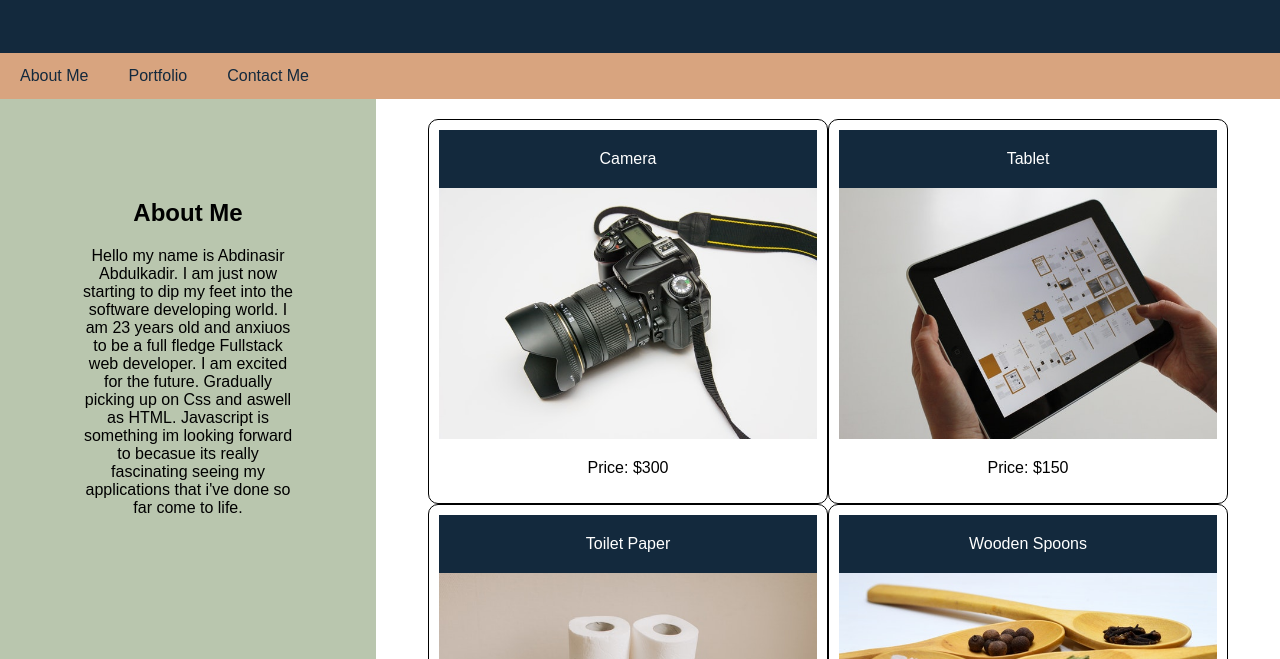
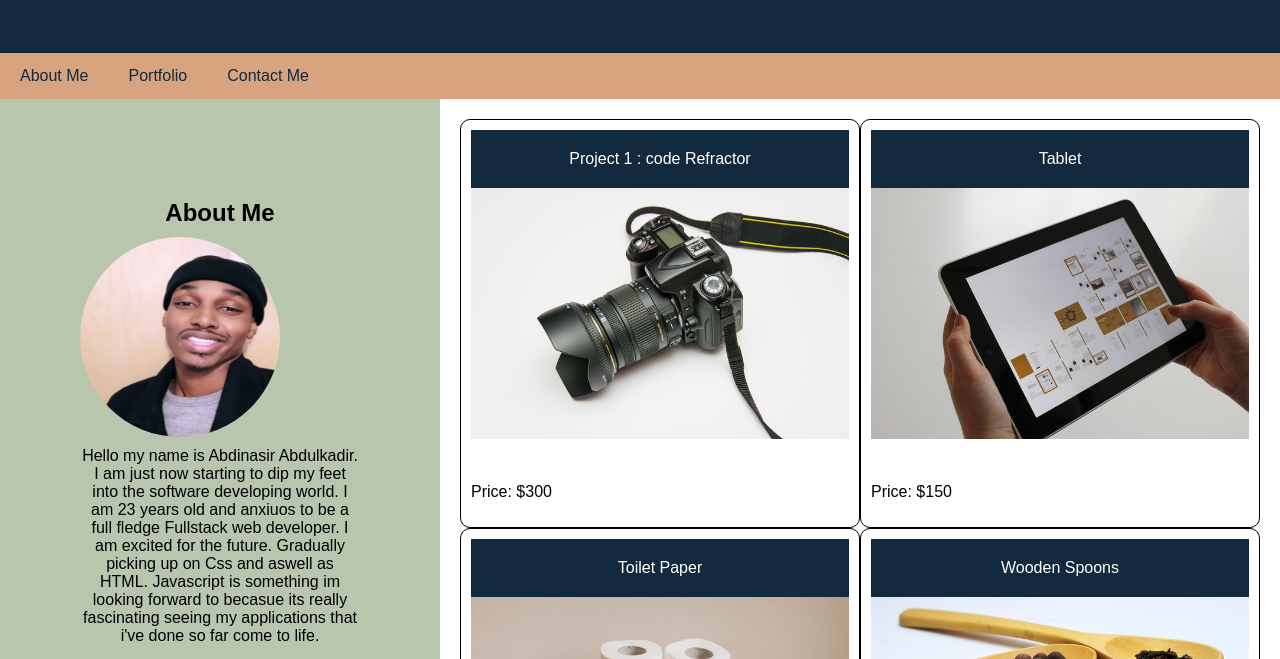
Before and after one commit to nasiromar/Portfolio-A1, a plain HTML site: page index.html in a window 1280 px wide. Shown: the part 141-800 px from the top of the page. Drawn offline with Linux system fonts and the light colour scheme; files whose address does not match are found by name.

Commit message:
css styling

```diff
--- a/Assets/css/style.css
+++ b/Assets/css/style.css
@@ -31,14 +31,14 @@ main {
   display: flex;
   flex-wrap: wrap;
 }
-
-.img {
+.photo {
   width: 200px;
   height: 200px;
   border-radius: 300px;
   margin-inline: 40px;
   position: relative;
-  bottom: 70PX;
+  bottom: 5PX;
+  float: right;
 }
 
 aside {
@@ -80,6 +80,8 @@ footer {
 
 .card p {
   text-align: center;
+  display: flex;
+  margin-top: 40px;
 }
 
 .card img {
--- a/index.html
+++ b/index.html
@@ -27,13 +27,17 @@
       <!-- Sidebar -->
       <aside>
         <h2>About Me</h2>
+        <div class="photo">
+          <img class="photo" src="./Assets/nas-1.jpeg">
+        </div>
+
         <p>Hello my name is Abdinasir Abdulkadir. I am just now starting to dip my feet into the software developing world.
           I am 23 years old and anxiuos to be a full fledge Fullstack web developer. I am excited for the future. Gradually picking up on Css and aswell as HTML. Javascript is something im looking forward to becasue its really fascinating seeing my applications that i've done so far come to life.</p>
       </aside>
       <!-- Product Cards -->
       <div class="products">
         <section class="card">
-          <header>Camera</header>
+          <header>Project 1 : code Refractor</header>
           <img src="./assets/images/camera.jpg" alt="black camera" />
           <p>Price: $300</p>
         </section>
```
